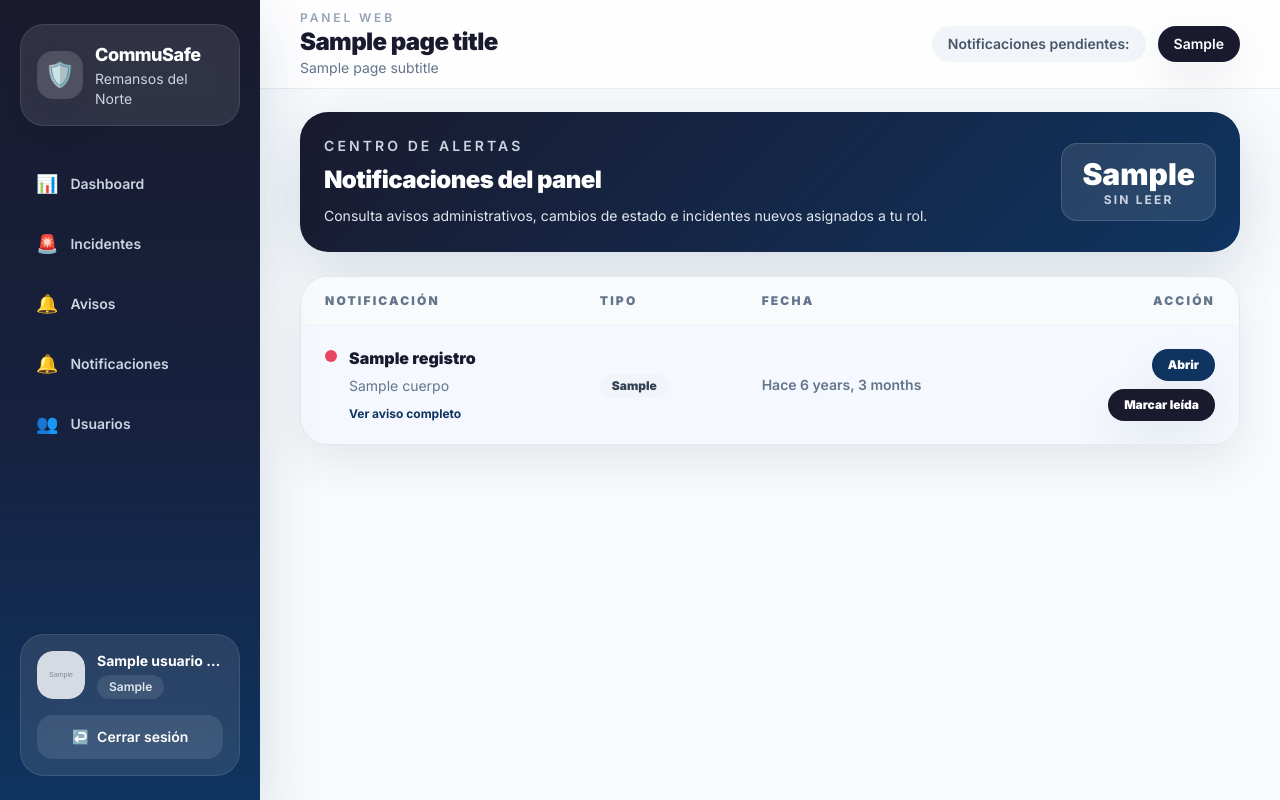
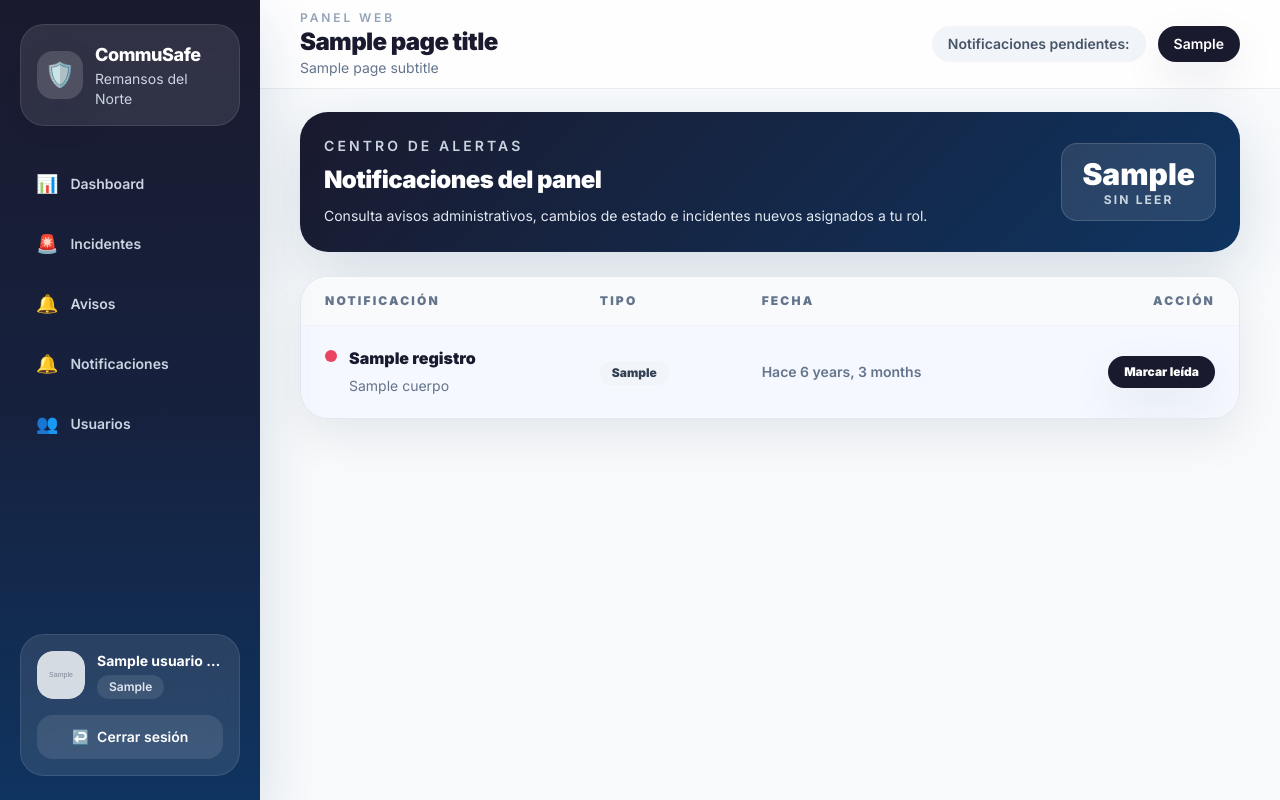
Before and after one commit to juanvizuette7/CommuSafe, a Django app: template frontend/templates/panel/notificaciones.html in a window 1280 px wide. Run offline with Django 4.2, Linux system fonts and the light colour scheme; the template is opened without the code that fills it: most values are stand-ins (such as "Sample title", 1, 10 or a date in 2020); grey boxes marked "Sample" are stand-in pictures; some libraries are stand-ins or nearby versions.

Commit message:
Simplificar notificaciones y visor de imagenes

```diff
--- a/frontend/templates/panel/base.html
+++ b/frontend/templates/panel/base.html
@@ -214,27 +234,26 @@
         x-show="visorImagen.abierto"
         x-transition.opacity
         @keydown.escape.window="cerrarImagen()"
-        class="fixed inset-0 z-[90] flex items-center justify-center bg-slate-950/90 p-2 sm:p-6"
+        @keydown.arrow-left.window="cambiarImagen(-1)"
+        @keydown.arrow-right.window="cambiarImagen(1)"
+        class="fixed inset-0 z-[90] flex items-center justify-center bg-slate-950/95 p-3"
         style="display: none;"
     >
-        <div @click.away="cerrarImagen()" class="flex h-[94vh] w-full max-w-[min(96vw,1200px)] flex-col overflow-hidden rounded-[28px] bg-white shadow-glass">
-            <div class="flex items-center justify-between gap-4 border-b border-slate-100 px-5 py-4">
-                <div class="min-w-0">
-                    <p class="truncate text-sm font-black text-primary" x-text="visorImagen.titulo"></p>
-                    <p class="mt-1 text-xs font-semibold text-slate-400">Vista ampliada de la imagen seleccionada</p>
-                </div>
-                <div class="flex shrink-0 items-center gap-2">
-                    <a :href="visorImagen.url" target="_blank" rel="noopener" class="hidden rounded-2xl bg-primary px-4 py-2 text-xs font-black text-white transition hover:bg-accent sm:inline-flex">
-                        Abrir original
-                    </a>
-                    <button type="button" @click="cerrarImagen()" class="rounded-2xl bg-slate-100 px-3 py-2 text-sm font-black text-slate-500 transition hover:bg-slate-200" aria-label="Cerrar imagen">
-                        &#10005;
-                    </button>
-                </div>
+        <div @click.away="cerrarImagen()" class="relative flex h-full w-full items-center justify-center">
+            <div class="absolute left-4 top-4 z-10 max-w-[calc(100vw-6rem)] rounded-2xl bg-white/10 px-4 py-3 text-white backdrop-blur-md">
+                <p class="truncate text-sm font-black" x-text="visorImagen.titulo"></p>
+                <p x-show="visorImagen.galeria.length > 1" class="mt-1 text-xs font-bold text-white/70" x-text="`${visorImagen.indice + 1} de ${visorImagen.galeria.length}`"></p>
             </div>
-            <div class="flex min-h-0 flex-1 items-center justify-center bg-slate-950 p-3 sm:p-5">
-                <img :src="visorImagen.url" :alt="visorImagen.titulo" class="h-full w-full rounded-2xl object-contain shadow-glass">
-            </div>
+            <button type="button" @click="cerrarImagen()" class="absolute right-4 top-4 z-10 rounded-2xl bg-white/10 px-4 py-3 text-sm font-black text-white backdrop-blur-md transition hover:bg-white/20" aria-label="Cerrar imagen">
+                &#10005;
+            </button>
+            <button x-cloak x-show="visorImagen.galeria.length > 1" type="button" @click.stop="cambiarImagen(-1)" class="absolute left-4 top-1/2 z-10 flex h-12 w-12 -translate-y-1/2 items-center justify-center rounded-full bg-white/10 text-3xl font-black text-white backdrop-blur-md transition hover:bg-white/20" aria-label="Imagen anterior">
+                &#8249;
+            </button>
+            <img :src="visorImagen.url" :alt="visorImagen.titulo" class="max-h-[92vh] max-w-[94vw] rounded-xl object-contain shadow-glass">
+            <button x-cloak x-show="visorImagen.galeria.length > 1" type="button" @click.stop="cambiarImagen(1)" class="absolute right-4 top-1/2 z-10 flex h-12 w-12 -translate-y-1/2 items-center justify-center rounded-full bg-white/10 text-3xl font-black text-white backdrop-blur-md transition hover:bg-white/20" aria-label="Imagen siguiente">
+                &#8250;
+            </button>
         </div>
     </div>
 </div>
--- a/frontend/templates/panel/incidente_detalle.html
+++ b/frontend/templates/panel/incidente_detalle.html
@@ -34,7 +34,7 @@
             </div>
         </article>
 
-        <article class="rounded-[30px] border border-slate-200 bg-white p-6 shadow-soft">
+        <article class="rounded-[30px] border border-slate-200 bg-white p-6 shadow-soft" x-data="{ evidenciasIncidente: [{% for evidencia in evidencias %}{ url: '{{ evidencia.imagen.url|escapejs }}', titulo: 'Evidencia {{ forloop.counter }} - {{ incidente.titulo|escapejs }}' }{% if not forloop.last %},{% endif %}{% endfor %}] }">
             <div class="flex items-center justify-between">
                 <div>
                     <h3 class="text-2xl font-black text-primary">Evidencias fotográficas</h3>
@@ -46,7 +46,7 @@
                 <div class="grid gap-4 md:grid-cols-2 xl:grid-cols-3">
                     {% for evidencia in evidencias %}
                     <figure class="overflow-hidden rounded-[24px] border border-slate-200 bg-slate-50">
-                        <a href="{{ evidencia.imagen.url }}" target="_blank" rel="noopener" @click.prevent="abrirImagen('{{ evidencia.imagen.url }}', 'Evidencia {{ forloop.counter }} - {{ incidente.titulo|escapejs }}')" class="group relative block w-full overflow-hidden text-left focus:outline-none focus:ring-4 focus:ring-accent/20" aria-label="Ver evidencia {{ forloop.counter }}">
+                        <a href="{{ evidencia.imagen.url }}" target="_blank" rel="noopener" @click.prevent="abrirImagen(evidenciasIncidente[{{ forloop.counter0 }}].url, evidenciasIncidente[{{ forloop.counter0 }}].titulo, evidenciasIncidente, {{ forloop.counter0 }})" class="group relative block w-full overflow-hidden text-left focus:outline-none focus:ring-4 focus:ring-accent/20" aria-label="Ver evidencia {{ forloop.counter }}">
                             <img src="{{ evidencia.imagen.url }}" alt="Evidencia {{ forloop.counter }}" class="h-56 w-full object-cover transition duration-300 hover:scale-[1.03]" onerror="this.parentElement.classList.add('hidden'); this.parentElement.nextElementSibling.classList.remove('hidden');">
                             <span class="absolute inset-0 flex items-center justify-center bg-slate-950/55 text-sm font-black uppercase tracking-[0.18em] text-white opacity-0 transition group-hover:opacity-100">
                                 Ver evidencia
--- a/frontend/templates/panel/notificacion_detalle.html
+++ b/frontend/templates/panel/notificacion_detalle.html
@@ -31,11 +31,6 @@
         <a href="{% url 'panel_web:panel_notificaciones' %}" class="rounded-2xl border border-slate-200 bg-white px-5 py-3 text-sm font-black text-slate-600 shadow-soft transition hover:-translate-y-0.5 hover:bg-slate-50">
             Volver a notificaciones
         </a>
-        {% if notificacion.incidente_relacionado %}
-        <a href="{% url 'panel_web:incidente_detalle' notificacion.incidente_relacionado.id %}" class="rounded-2xl bg-primary px-5 py-3 text-sm font-black text-white shadow-soft transition hover:-translate-y-0.5 hover:bg-accent">
-            Abrir incidente relacionado
-        </a>
-        {% endif %}
     </div>
 </section>
 {% endblock panel_content %}
--- a/frontend/templates/panel/notificaciones.html
+++ b/frontend/templates/panel/notificaciones.html
@@ -34,17 +34,8 @@
                             <div class="flex items-start gap-3">
                                 <span class="mt-1 flex h-3 w-3 rounded-full {% if notificacion.leida %}bg-slate-300{% else %}bg-danger{% endif %}"></span>
                                 <div>
-                                    <a href="{% url 'panel_web:panel_notificacion_abrir' notificacion.id %}" onclick="event.stopPropagation()" class="font-black text-primary transition hover:text-accent">{{ notificacion.titulo }}</a>
+                                    <p class="font-black text-primary">{{ notificacion.titulo }}</p>
                                     <p class="mt-1 line-clamp-2 text-sm leading-6 text-slate-500">{{ notificacion.cuerpo|truncatechars:130 }}</p>
-                                    {% if notificacion.incidente_relacionado %}
-                                    <a href="{% url 'panel_web:panel_notificacion_abrir' notificacion.id %}" onclick="event.stopPropagation()" class="mt-2 inline-flex text-xs font-bold text-accent transition hover:text-primary">
-                                        Abrir incidente relacionado
-                                    </a>
-                                    {% else %}
-                                    <a href="{% url 'panel_web:panel_notificacion_abrir' notificacion.id %}" onclick="event.stopPropagation()" class="mt-2 inline-flex text-xs font-bold text-accent transition hover:text-primary">
-                                        Ver aviso completo
-                                    </a>
-                                    {% endif %}
                                 </div>
                             </div>
                         </td>
@@ -62,9 +53,6 @@
                         </td>
                         <td class="px-6 py-5 text-right">
                             <div class="flex flex-col items-end gap-2">
-                                <a href="{% url 'panel_web:panel_notificacion_abrir' notificacion.id %}" onclick="event.stopPropagation()" class="rounded-2xl bg-accent px-4 py-2 text-xs font-black text-white shadow-soft transition hover:-translate-y-0.5 hover:bg-primary">
-                                    Abrir
-                                </a>
                                 {% if not notificacion.leida %}
                                 <form method="post" action="{% url 'panel_web:panel_notificacion_leer' notificacion.id %}" onclick="event.stopPropagation()">
                                     {% csrf_token %}
```
Also changed, not shown: other parts of frontend/templates/panel/base.html (+23 -3 lines), 3 other files.
